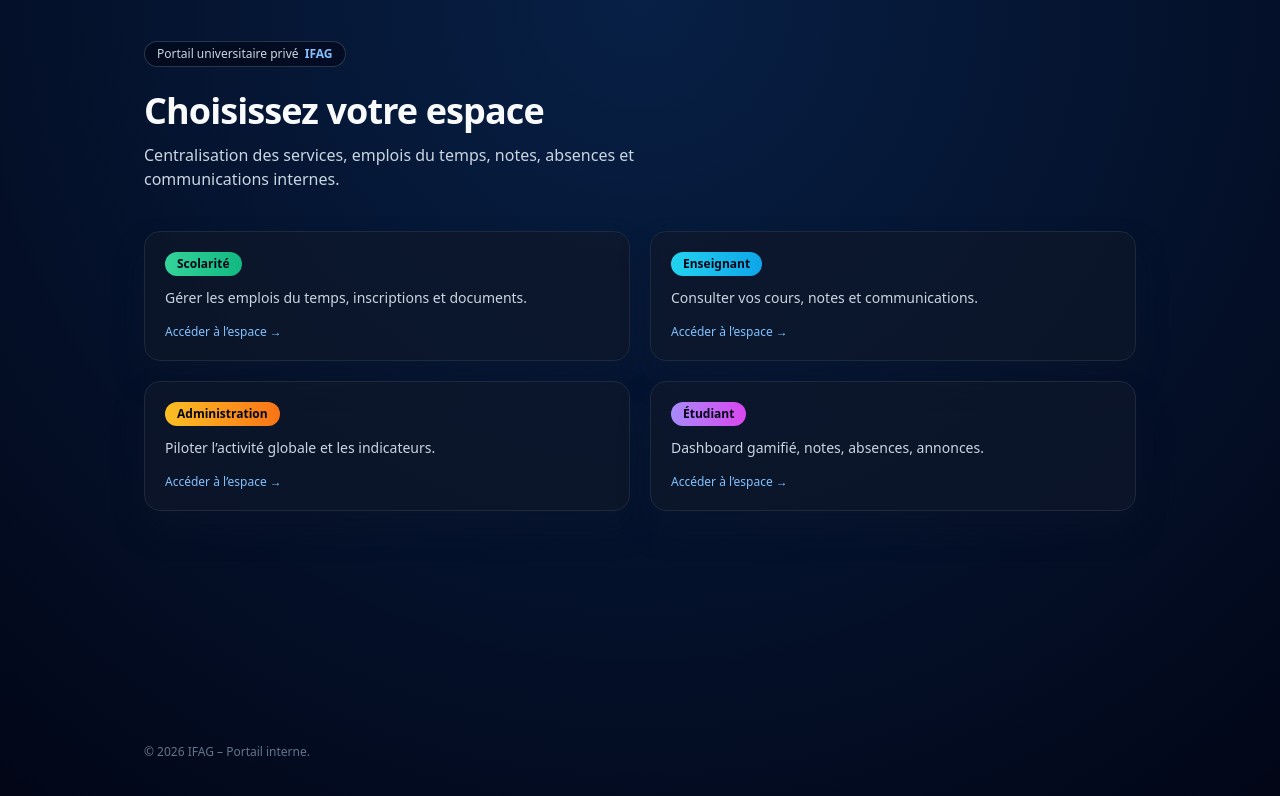
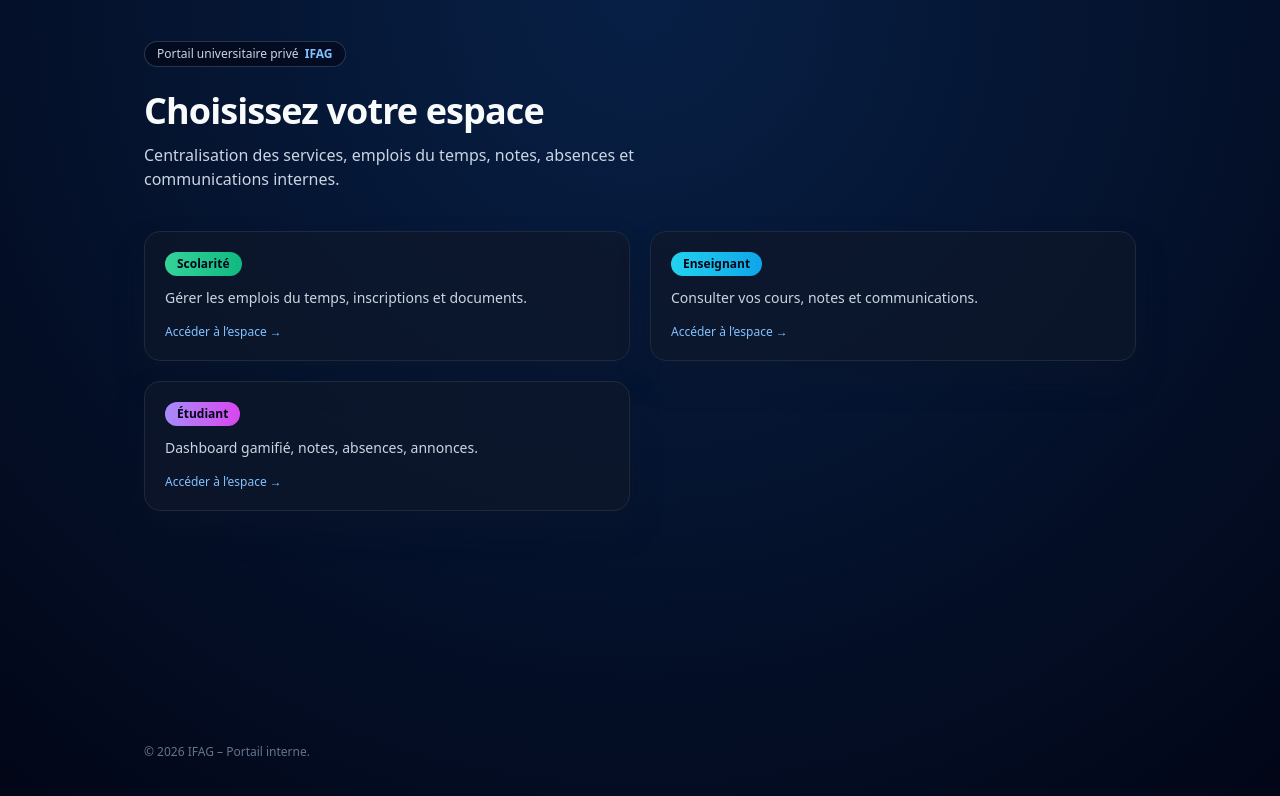
Before and after one commit to naderyb/portail_ifag, a Next.js app: page / in a window 1280 px wide. Shown: the top 796 px of the page. Built offline with nearby package versions, Linux system fonts and the light colour scheme.

Commit message:
fix: comment out unused administration role in roles array

```diff
--- a/app/page.tsx
+++ b/app/page.tsx
@@ -23,12 +23,12 @@ const roles: Role[] = [
     description: "Consulter vos cours, notes et communications.",
     accent: "from-cyan-400 to-sky-500",
   },
-  {
-    id: "administration",
-    label: "Administration",
-    description: "Piloter l’activité globale et les indicateurs.",
-    accent: "from-amber-400 to-orange-500",
-  },
+  // {
+  //   id: "administration",
+  //   label: "Administration",
+  //   description: "Piloter l’activité globale et les indicateurs.",
+  //   accent: "from-amber-400 to-orange-500",
+  // },
   {
     id: "etudiant",
     label: "Étudiant",
```
